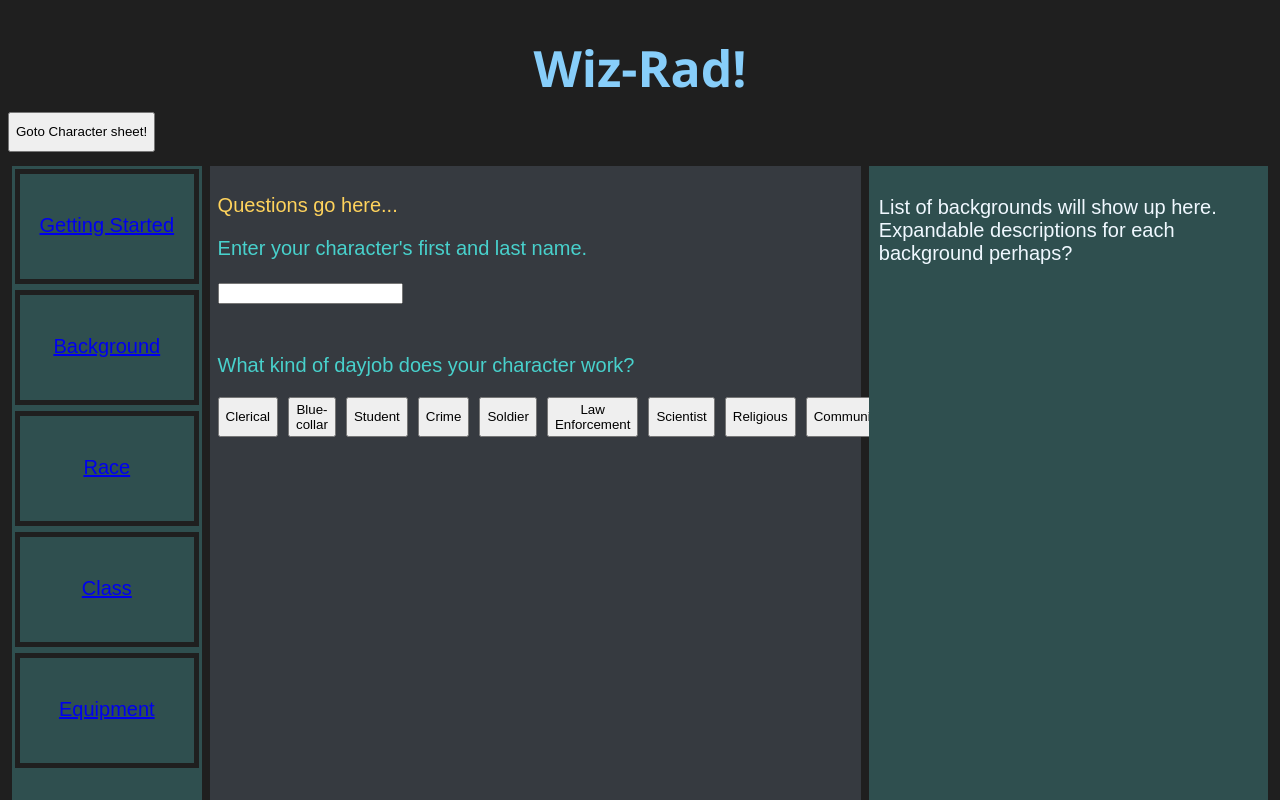
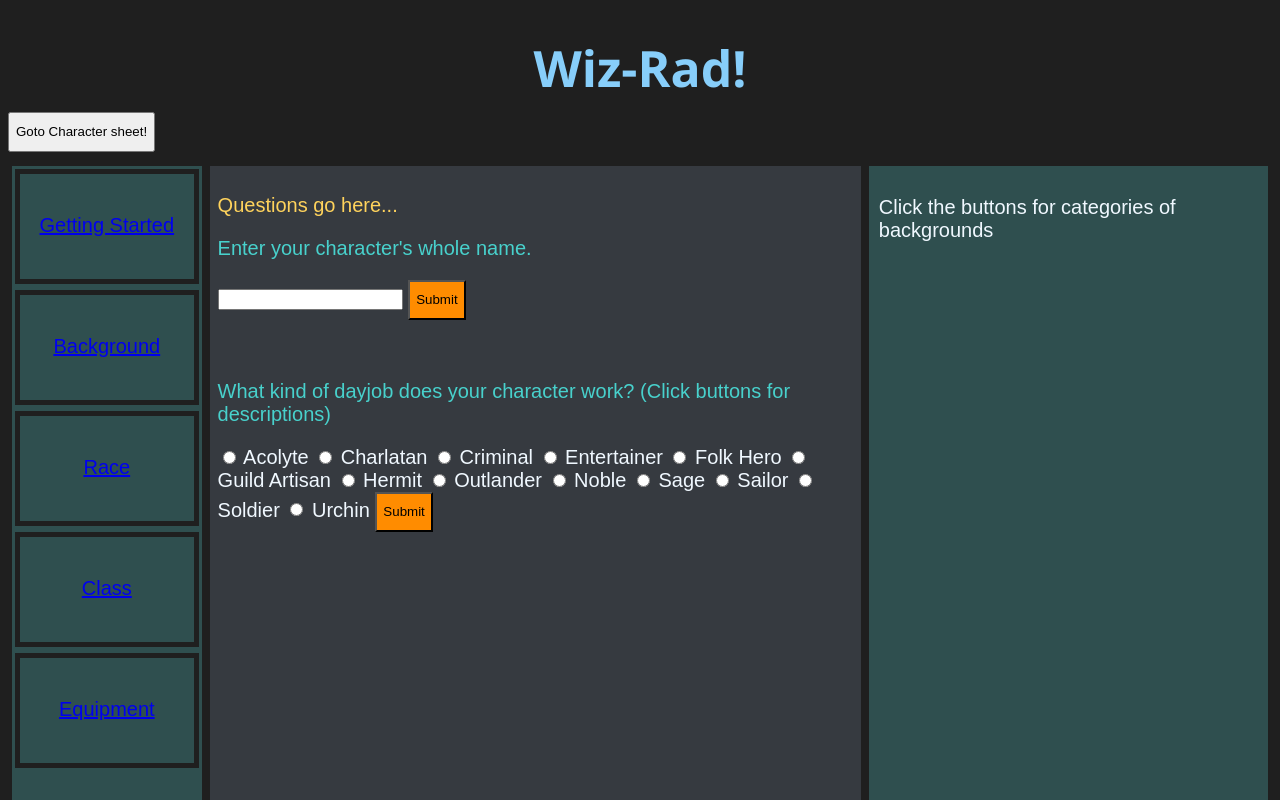
Before and after one commit to Kira-Flakes/DnD-5E-Character-Builder, a plain HTML site: page background.html in a window 1280 px wide. Shown: the top 800 px of the page. Drawn offline with Linux system fonts and the light colour scheme.

Commit message:
Changed background inputs temporarily
Changed background selection buttons to inputs. Looks kinda ugly so I'm gonna try to fix this later. Also added storeKeyFromInput function for reading user input into localStorage. Just committing what I have for now

```diff
--- a/background.html
+++ b/background.html
@@ -9,6 +9,7 @@
 		<link rel="stylesheet" href="builderstyle.css">
 
 		<title>Background</title>
+
 	</head>
 
 	<body>
@@ -41,13 +42,49 @@
         	<div class="column middle">
             	<p>Questions go here...</p>
 				<div class="question">
-            		<p>Enter your character's first and last name.</p>
-                	<form>
-                		<input id="charName" type="text" />
-                	</form>
+					<p>Enter your character's whole name.</p>
+
+					<input id="_name" type="text" />
+					<button onclick="storeKeyFromInput('_name')" type="submit">Submit</button>
+
 				</div>
 				<div class="question">
-               		<p>What kind of dayjob does your character work?</p>
+					<p>What kind of dayjob does your character work? (Click buttons for descriptions)</p>
+					<input id="_bg1"  type="radio" name="_background" value="Acolyte">
+						<label for="_bg1">Acolyte</label>
+					<input id="_bg2"  type="radio" name="_background" value="Charlatan">
+						<label for="_bg2">Charlatan</label>
+					<input id="_bg3"  type="radio" name="_background" value="Criminal">
+						<label for="_bg3">Criminal</label>
+					<input id="_bg4"  type="radio" name="_background" value="Entertainer">
+						<label for="_bg4">Entertainer</label>
+					<input id="_bg5"  type="radio" name="_background" value="Folk Hero">
+						<label for="_bg5">Folk Hero</label>
+					<input id="_bg6"  type="radio" name="_background" value="Guild Artisan">
+						<label for="_bg6">Guild Artisan</label>
+					<input id="_bg7"  type="radio" name="_background" value="Hermit">
+						<label for="_bg7">Hermit</label>
+					<input id="_bg8"  type="radio" name="_background" value="Outlander">
+						<label for="_bg8">Outlander</label>
+					<input id="_bg9"  type="radio" name="_background" value="Noble">
+						<label for="_bg9">Noble</label>
+					<input id="_bg10" type="radio" name="_background" value="Sage">
+						<label for="_bg10">Sage</label>
+					<input id="_bg11" type="radio" name="_background" value="Sailor">
+						<label for="_bg11">Sailor</label>
+					<input id="_bg12" type="radio" name="_background" value="Soldier">
+						<label for="_bg12">Soldier</label>
+					<input id="_bg13" type="radio" name="_background" value="Urchin">
+						<label for="_bg13">Urchin</label>
+					</form>
+					<button onclick="storeKeyFromInput('_background')" type="submit">Submit</button>
+
+					<!-- Commented out for now. Currently using the above backrounds
+						 temporarily until these background category buttons work
+
+
+						 LOOK AT NAME ATTRIBUTES FOR THESE BUTTONS. MIGHT BE BETTER THAN RADIO BUTTONS
+
 					<div class="container">
 						<button>Clerical</button>
 						<button>Blue-collar</button>
@@ -63,33 +100,18 @@
 						<button>Retail</button>
 						<button>Adventurer</button>
 					</div>
+					-->
 				</div>
         	</div>
 
-        	<!-- <button id="charnamesubmit">Submit</button> -->
-        	<!-- <label id="outputLabel"></label> -->
-
-        	<!-- <script>
-            	const inputElement = document.getElementById('charnamein');
-            	const submitButton = document.getElementById('charnamesubmit');
-            	const outputLabel = document.getElementById('outputLabel');
-
-            	submitButton.addEventListener('click', function () {
-                	console.log("Test");
-                	const enteredText = inputElement.value;
-                	outputLabel.textContent = enteredText;
-
-            	});
-        	</script> -->
         	<div class="column right">
             	<p>
-                	List of backgrounds will show up here. Expandable descriptions
-                	for each background perhaps?
+                	Click the buttons for categories of backgrounds
             	</p>
             </div>
         </div>
+		<script src="characterSheet.js"></script>
+        <script src="main.js"></script>
 
-        <script type="module" src="characterSheet.js"></script>
-        <script type="module" src="main.js"></script>
     </body>
 </html>
--- a/builderstyle.css
+++ b/builderstyle.css
@@ -19,13 +19,6 @@ h1 {
     margin-bottom: 10px;
 }
 
-button {
-    flex: 1;
-    margin-right: 10px;
-    margin-bottom: 10px;
-    height: 40px;
-}
-
 /* Use this for every question */
 .question {
     margin-bottom: 50px;
@@ -36,11 +29,24 @@ button {
     color: mediumturquoise;
 }
 
+button[type=submit] {
+    background-color: darkorange;
+}
+
 
 /* 3-Column layout using the Flexbox container*/
 /* https://youtu.be/fYq5PXgSsbE?si=N6nJtT9u_ge_fNvo */
 .container {
     display: flex;
+}
+
+/* For input tags of the button type inside container,
+   and normal buttons */
+.container input[type=button], button {
+    flex: 1; /* stretch out horizontally to occupy negative space */
+    margin-right: 10px;
+    margin-bottom: 10px;
+    height: 40px;
 }
 
 /* Change all flexbox columns/items */
--- a/characterSheet.js
+++ b/characterSheet.js
@@ -7,6 +7,22 @@
 //  Strings: _<stringname>
 //  ints: ???
 //  ints with dependencies: ???
+
+// Grabs user input based on the id of its input tag and stores
+// it in local storage with the same key name as the input id
+function storeKeyFromInput(inputID) {
+
+  /* Handles text input */
+  if (document.getElementById(inputID) == null) {
+    var userInput = document.querySelector(`input[name="${inputID}"]:checked`).value;
+  }
+  /* Handles radio input bubbles */
+  else {
+    var userInput = document.getElementById(inputID).value;
+  }
+
+  localStorage.setItem(inputID, userInput);
+}
 
 // Object represents the character sheet values
 class characterSheet {
```
Lines whose indentation alone changed are shown as unchanged.
